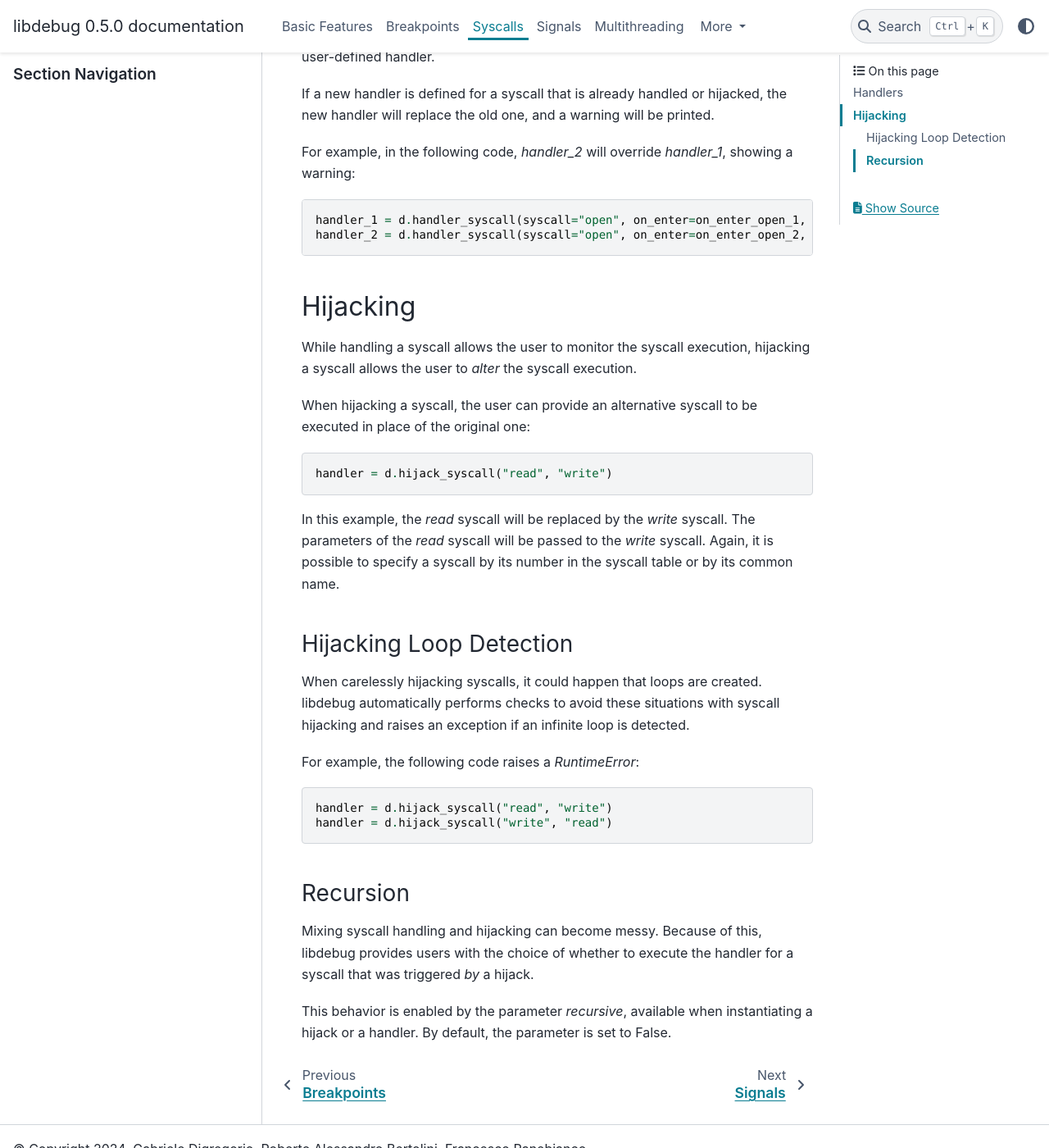
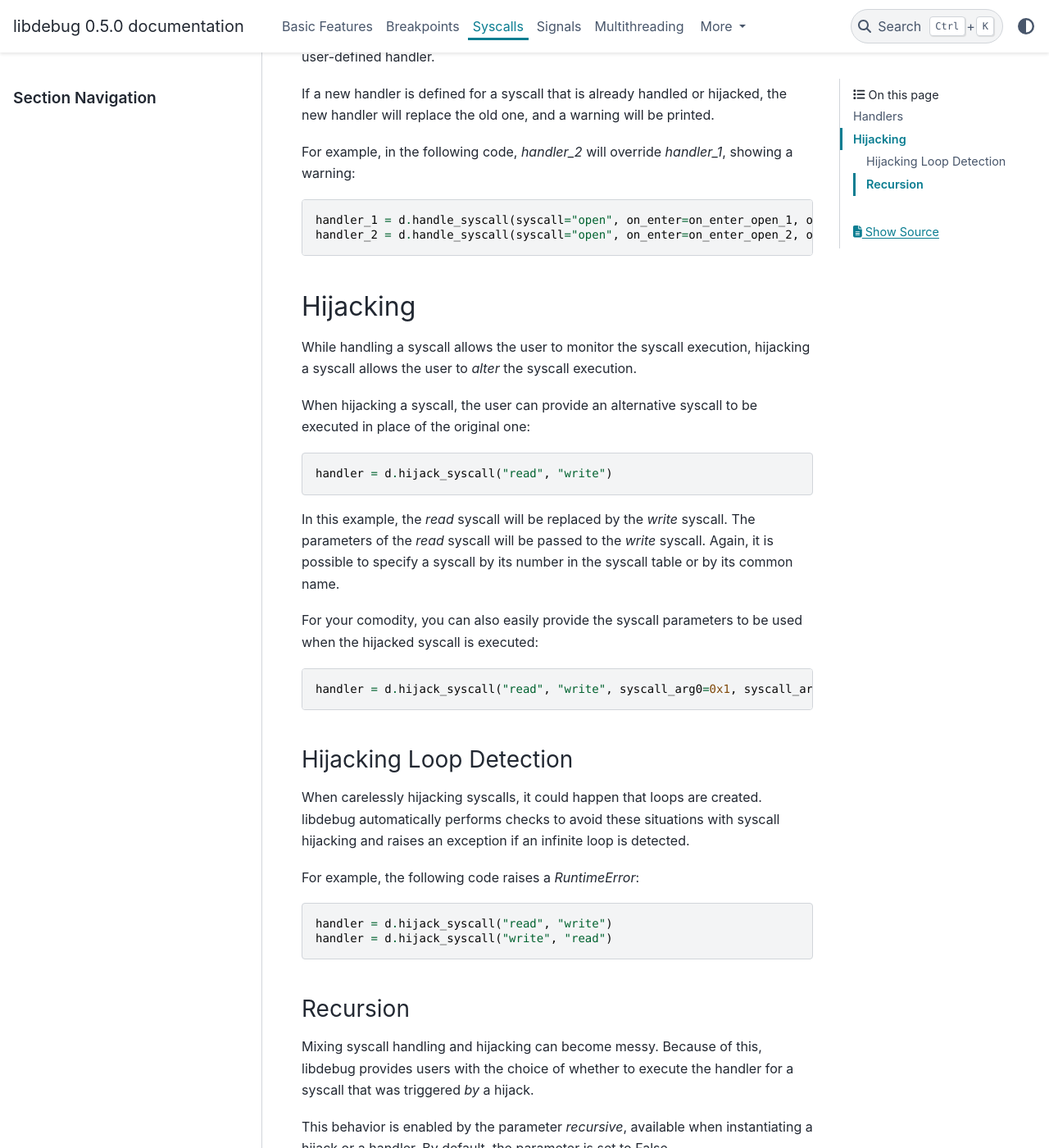
Before and after one commit to libdebug/libdebug, a Sphinx documentation site: the page built from docs/source/handle_syscalls.rst, in a window 1280 px wide and 1400 px high, scrolled down 1839 px. Shown: the whole window at 82% size. Built offline with Sphinx 7.4.7 and the PyData theme 0.15.4, drawn with Linux system fonts in a browser that asks for light colours.

Commit message:
doc: typos and syscall args

```diff
--- a/docs/source/catch_signals.rst
+++ b/docs/source/catch_signals.rst
@@ -15,7 +15,7 @@ When registering a signal catcher, you can either specify the signal number or t
 .. code-block:: python
 
     # Define the callback function
-    def cather_SIGUSR1(t, catcher):
+    def catcher_SIGUSR1(t, catcher):
         t.signal = 0x0
         print("Look mum, I'm catching a signal")
 
@@ -72,7 +72,7 @@ By default, all signals not related to the libdebug's internals are forwarded. F
 
 Arbitrary Signals
 -----------------
-You can also send an arbitrary signal to the process. The signal will be forwarded upon calling `d.cont()`, just before continuing the exectution.
+You can also send an arbitrary signal to the process. The signal will be forwarded upon calling `d.cont()`, just before continuing the execution.
 
 .. code-block:: python
 
--- a/docs/source/handle_syscalls.rst
+++ b/docs/source/handle_syscalls.rst
@@ -69,8 +69,8 @@ For example, in the following code, `handler_2` will override `handler_1`, showi
 
 .. code-block:: python
 
-    handler_1 = d.handler_syscall(syscall="open", on_enter=on_enter_open_1, on_exit=on_exit_open_1)
-    handler_2 = d.handler_syscall(syscall="open", on_enter=on_enter_open_2, on_exit=on_exit_open_2)
+    handler_1 = d.handle_syscall(syscall="open", on_enter=on_enter_open_1, on_exit=on_exit_open_1)
+    handler_2 = d.handle_syscall(syscall="open", on_enter=on_enter_open_2, on_exit=on_exit_open_2)
 
 Hijacking
 ---------
@@ -85,6 +85,12 @@ When hijacking a syscall, the user can provide an alternative syscall to be exec
 
 In this example, the `read` syscall will be replaced by the `write` syscall. The parameters of the `read` syscall will be passed to the `write` syscall.
 Again, it is possible to specify a syscall by its number in the syscall table or by its common name.
+
+For your comodity, you can also easily provide the syscall parameters to be used when the hijacked syscall is executed:
+
+.. code-block:: python
+
+    handler = d.hijack_syscall("read", "write", syscall_arg0=0x1, syscall_arg1=write_buffer, syscall_arg2=0x100)
 
 Hijacking Loop Detection
 ^^^^^^^^^^^^^^^^^^^^^^^^
```
Also changed, not shown: README.md (+1 -1 lines).
